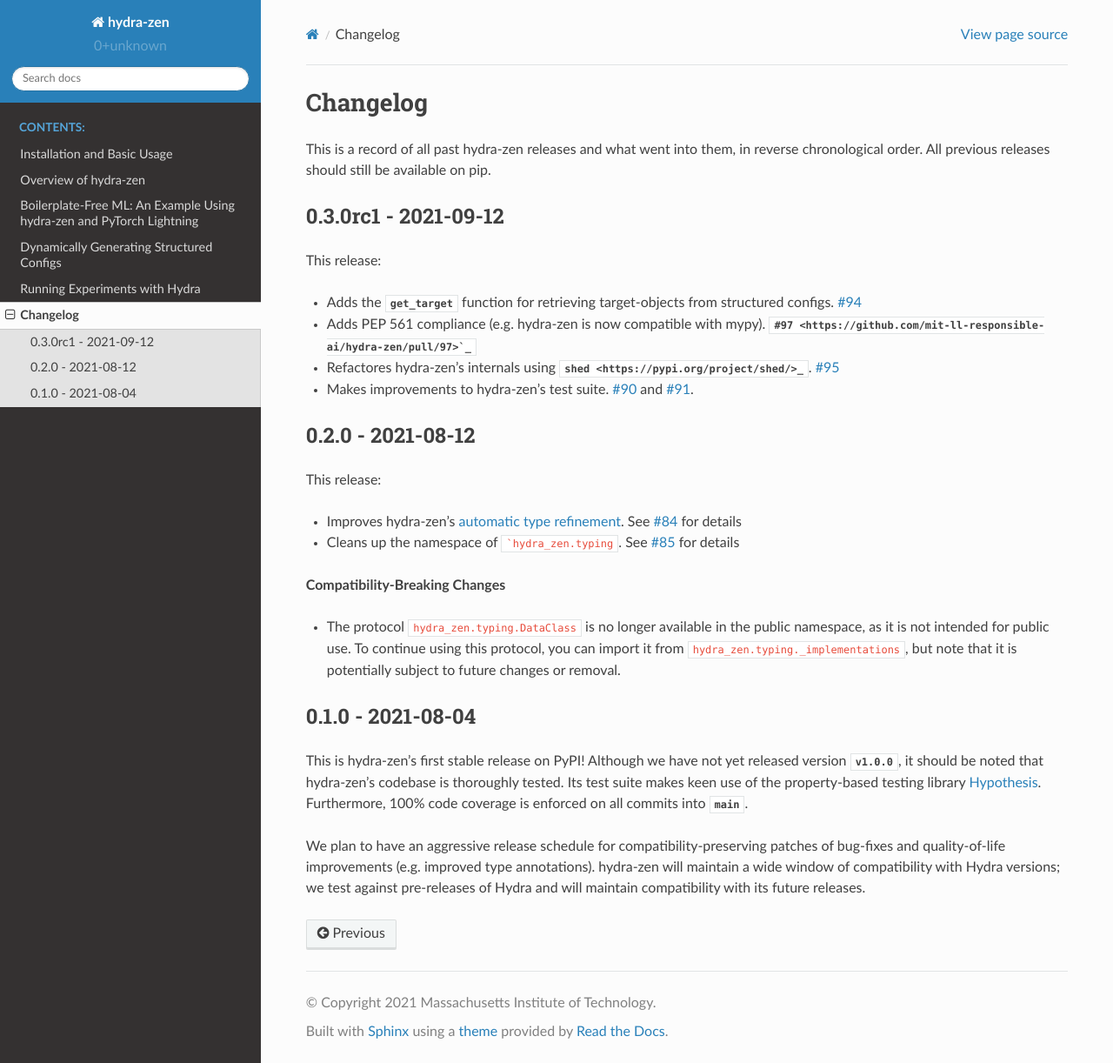
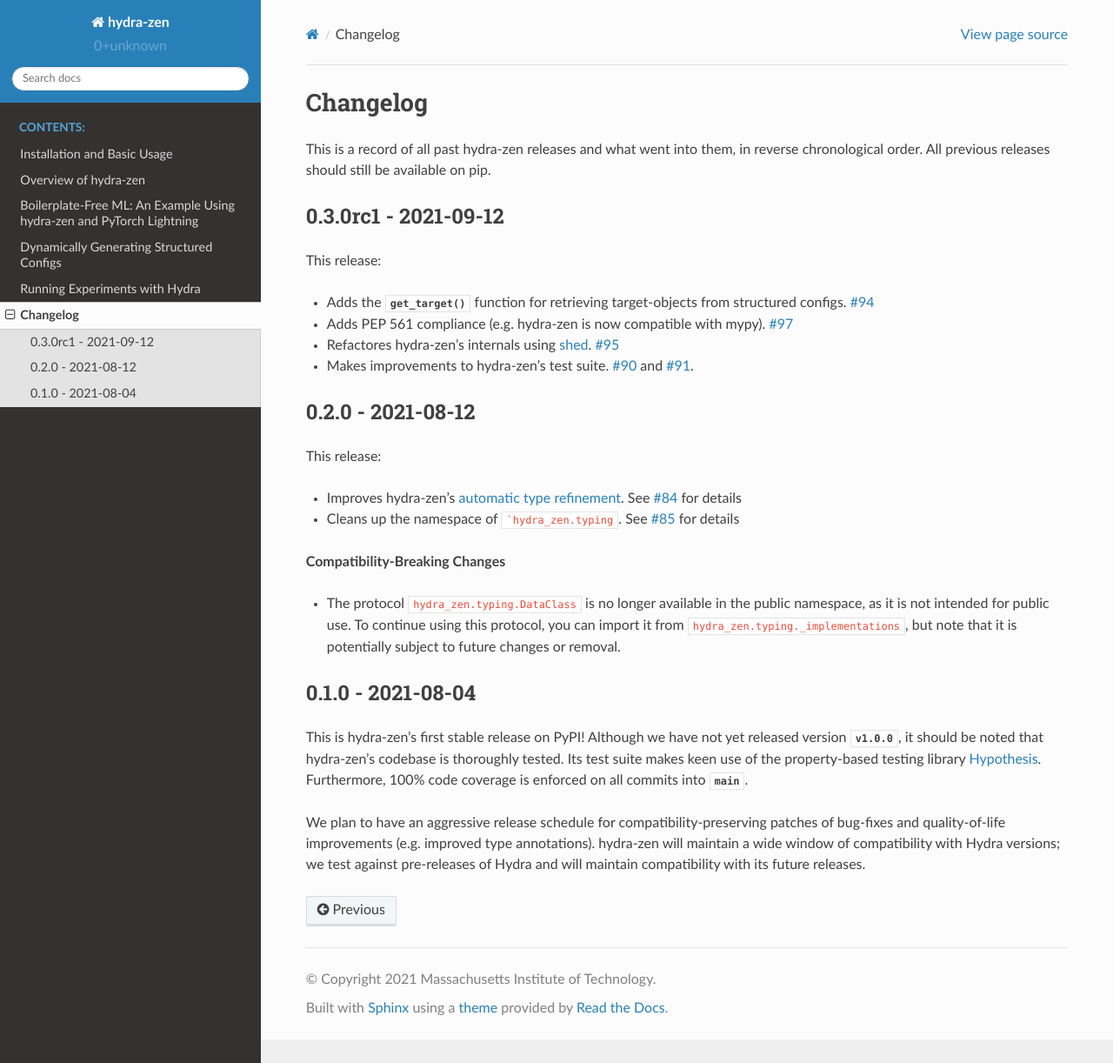
Before and after one commit to mit-ll-responsible-ai/hydra-zen, a Sphinx documentation site: the page built from docs/source/changes.rst, in a window 1280 px wide and 1222 px high. Shown: the whole window at 87% size. Built offline with Sphinx 7.4.7 and the Read the Docs theme 2.0.0, drawn with Linux system fonts in a browser that asks for light colours; some of the changed lines change nothing that is shown.

Commit message:
fix changelog

```diff
--- a/docs/source/changes.rst
+++ b/docs/source/changes.rst
@@ -13,9 +13,9 @@ All previous releases should still be available on pip.
 
 This release:
 
-- Adds the `get_target` function for retrieving target-objects from structured configs. `#94 <https://github.com/mit-ll-responsible-ai/hydra-zen/pull/94>`_
-- Adds PEP 561 compliance (e.g. hydra-zen is now compatible with mypy). `#97 <https://github.com/mit-ll-responsible-ai/hydra-zen/pull/97>`_`
-- Refactores hydra-zen's internals using `shed <https://pypi.org/project/shed/>_`. `#95 <https://github.com/mit-ll-responsible-ai/hydra-zen/pull/95>`_
+- Adds the :func:`~hydra_zen.get_target` function for retrieving target-objects from structured configs. `#94 <https://github.com/mit-ll-responsible-ai/hydra-zen/pull/94>`_
+- Adds PEP 561 compliance (e.g. hydra-zen is now compatible with mypy). `#97 <https://github.com/mit-ll-responsible-ai/hydra-zen/pull/97>`_
+- Refactores hydra-zen's internals using `shed <https://pypi.org/project/shed/>`_. `#95 <https://github.com/mit-ll-responsible-ai/hydra-zen/pull/95>`_
 - Makes improvements to hydra-zen's test suite. `#90 <https://github.com/mit-ll-responsible-ai/hydra-zen/pull/90>`_ and `#91 <https://github.com/mit-ll-responsible-ai/hydra-zen/pull/91>`_.
 
 .. _v0.2.0:
```
